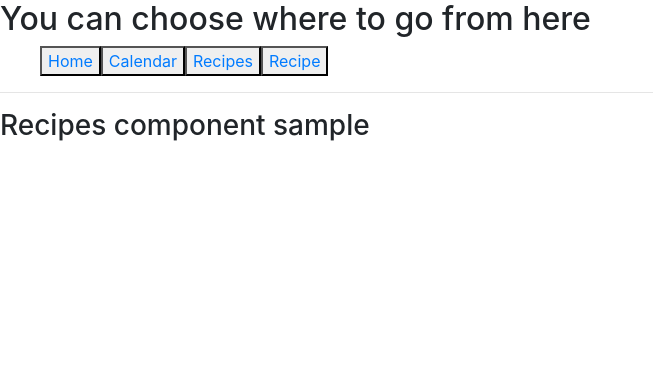
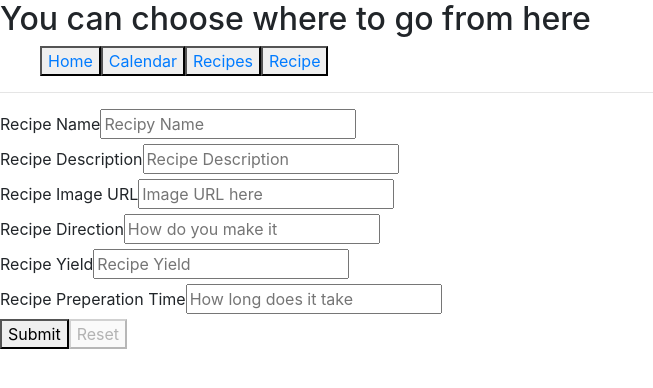
Before and after one commit to GroceriStar/react-only-intern-23, a React (Create React App) app: page /Recipes in a window 1280 px wide. Shown: the top 388 px of the page, without its empty margins (0-653 px from the left). Built offline with nearby package versions, Linux system fonts and the light colour scheme; what @groceristar/groceristar-fetch would draw is missing.

Commit message:
Added fields to Recipe Form

```diff
--- a/src/component/Home.js
+++ b/src/component/Home.js
@@ -1,7 +1,6 @@
 import React, { Component } from 'react';
 import { Calendar }  from './Calendar/Calendar';
 import { MealPlan }  from './MealPlanner/MealPlan';
-import { Recipe } from './Recipe/RecipeForm'
 
 class Home extends Component {
     render() {
@@ -9,7 +8,6 @@ class Home extends Component {
             <div>
             <Calendar />
             <MealPlan />
-            <Recipe />
             </div>
         );
     }
--- a/src/component/Recipe/RecipeForm.js
+++ b/src/component/Recipe/RecipeForm.js
@@ -7,13 +7,14 @@ const sleep = ms => new Promise(resolve => setTimeout(resolve, ms))
 
 const onSubmit = async values => {
   await sleep(300)
-  window.alert(JSON.stringify(values, 0, 2))
+  window.alert(JSON.stringify(values, 0, 2));
+  console.log(values);
 }
 
 const required = value => (value ? undefined : "Required");
 
 
-class Recipe extends Component {
+class Recipes extends Component {
     render() {
         return(
             <div>
@@ -21,6 +22,7 @@ class Recipe extends Component {
                   onSubmit={onSubmit}
                     render={({ handleSubmit, reset, invalid, pristine, submitting }) => (
                     <form onSubmit={handleSubmit}>
+
                         <Field
                           name='recipyName'
                           validate={required}>
@@ -32,6 +34,7 @@ class Recipe extends Component {
                             </div>
                           )}
                         </Field>
+
                         <Field
                           name='recipeDesc'
                           validate={required}>
@@ -44,6 +47,59 @@ class Recipe extends Component {
                             </div>
                           )}
                         </Field>
+
+                        <Field
+                          name='recipeImg'
+                          validate={required}>
+                          {({ input, meta }) => (
+                            <div>
+                              <label>Recipe Image URL</label>
+                              <input {...input} type="text"
+                                  placeholder="Image URL here" />
+                              {meta.error && meta.touched && <span>{meta.error}</span>}
+                            </div>
+                          )}
+                        </Field>
+
+                        <Field
+                          name='recipeDir'
+                          validate={required}>
+                          {({ input, meta }) => (
+                            <div>
+                              <label>Recipe Direction</label>
+                              <input {...input} type="text"
+                                  placeholder="How do you make it" />
+                              {meta.error && meta.touched && <span>{meta.error}</span>}
+                            </div>
+                          )}
+                        </Field>
+
+                        <Field
+                          name='recipeYield'
+                          validate={required}>
+                          {({ input, meta }) => (
+                            <div>
+                              <label>Recipe Yield</label>
+                              <input {...input} type="text"
+                                  placeholder="Recipe Yield" />
+                              {meta.error && meta.touched && <span>{meta.error}</span>}
+                            </div>
+                          )}
+                        </Field>
+
+                        <Field
+                          name='recipePrepTime'
+                          validate={required}>
+                          {({ input, meta }) => (
+                            <div>
+                              <label>Recipe Preperation Time</label>
+                              <input {...input} type="text"
+                                  placeholder="How long does it take" />
+                              {meta.error && meta.touched && <span>{meta.error}</span>}
+                            </div>
+                          )}
+                        </Field>
+
                         <div className="buttons">
                           <button type="submit" disabled={submitting}>
                             Submit
@@ -63,4 +119,4 @@ class Recipe extends Component {
 }
 
 
-export { Recipe }
+export { Recipes }
--- a/src/component/RecipeTests/RecipeTest.js
+++ b/src/component/RecipeTests/RecipeTest.js
@@ -1,5 +1,5 @@
 import React, { Component } from 'react';
-import data from '@groceristar/groceristar-fetch';
+import data from '@groceristar/groceristar-fetch/chickenKyiv';
 
 class RecipeTest extends Component {
 	constructor(props) {
--- a/src/component/Route/Routes.js
+++ b/src/component/Route/Routes.js
@@ -2,6 +2,7 @@ import React, { Component } from 'react';
 import { BrowserRouter, Switch, Link, Route } from 'react-router-dom';
 import { Home } from '../Home'
 import { WorkSched } from '../WorkSchedule/WorkSched';
+import { Recipes } from '../Recipe/RecipeForm';
 
 
 class AppRoute extends Component {
@@ -36,11 +37,6 @@ const Recipe = ({ match }) => (
   </div>
 );
 
-const Recipes = () => (
-  <div>
-    <h3>Recipes component sample</h3>
-  </div>
-);
 
 
 export { AppRoute }
```
